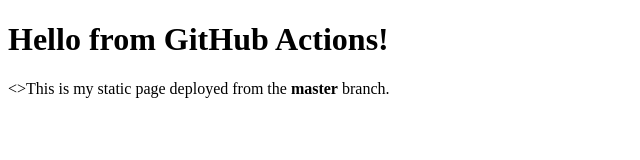
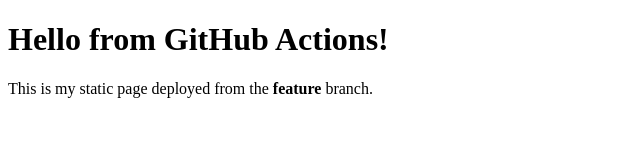
Before and after one commit to AndrejGockov/SI_2025_lab3_232120, a plain HTML site: page index.html in a window 1280 px wide. Shown: the full height of the page, 0-640 px from the left. Drawn offline with Linux system fonts and the light colour scheme.

Commit message:
Change HTML branch name

```diff
--- a/index.html
+++ b/index.html
@@ -5,6 +5,6 @@
 </head>
 <body>
   <h1>Hello from GitHub Actions!</h1>
-  <>This is my static page deployed from the <strong>master</strong> branch.
+  <p>This is my static page deployed from the <strong>feature</strong> branch.</p>
 </body>
 </html>
```
